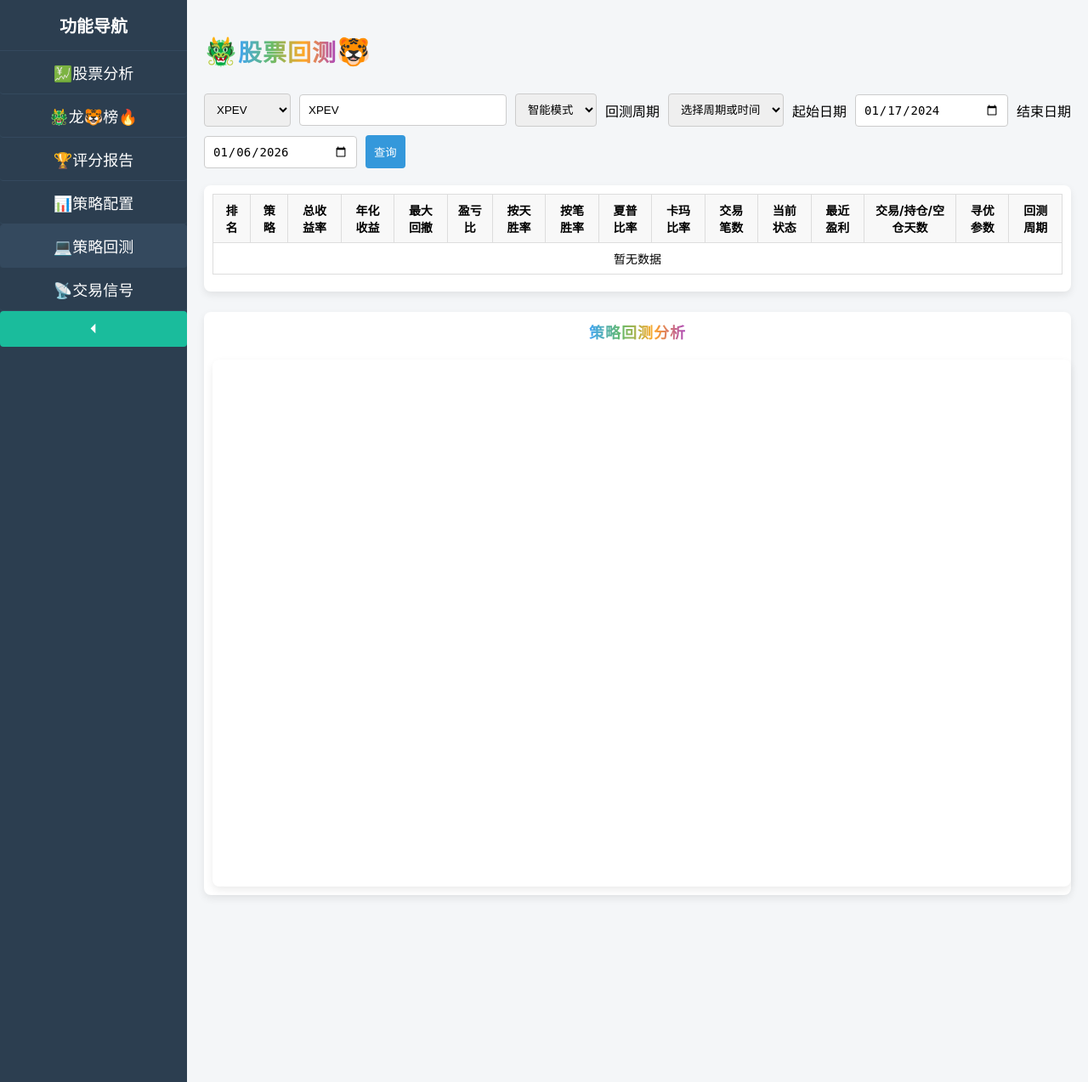
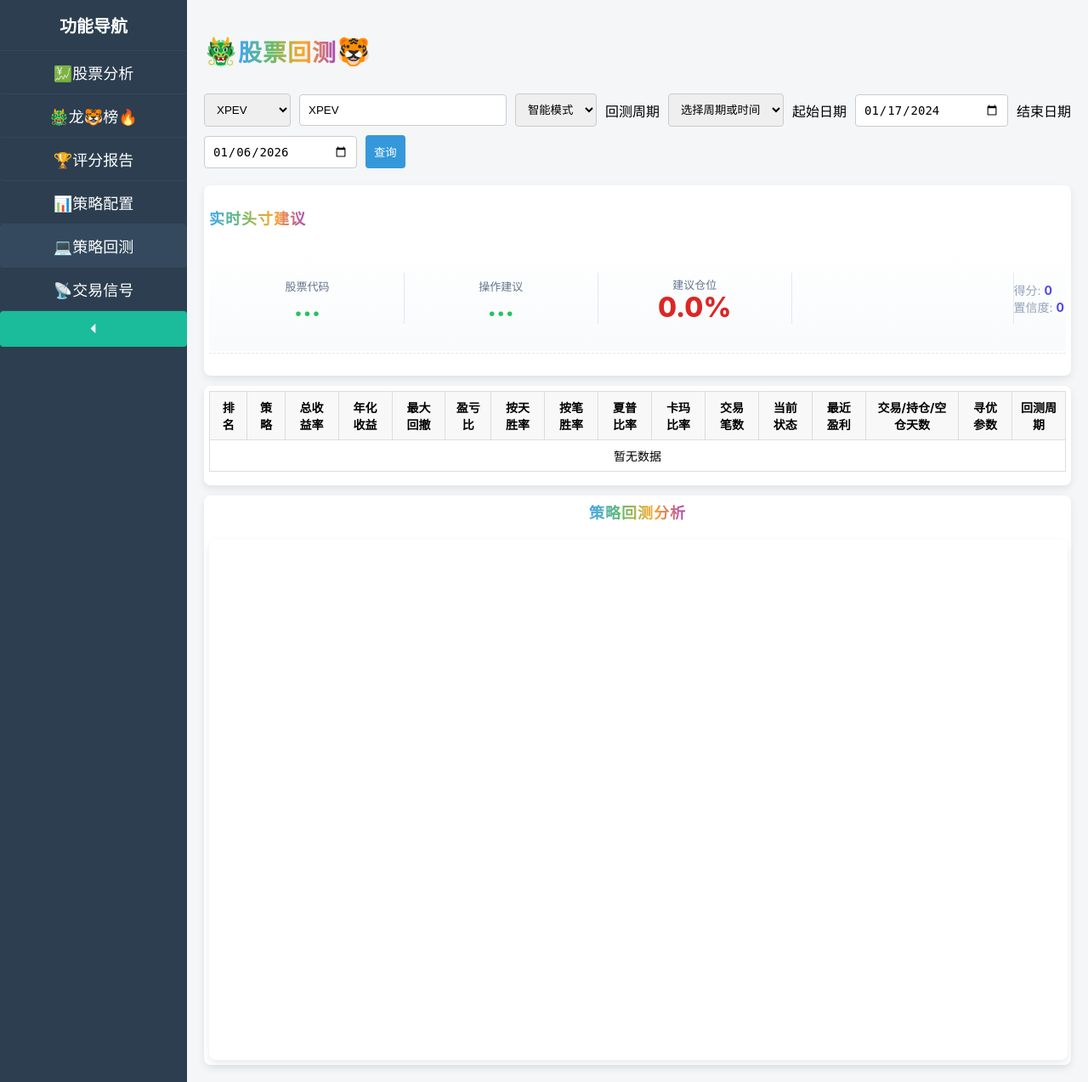
Before and after one commit to btbujiangjun/abcquant, a FastAPI app: page /backtest in a window 1280 px wide. Shown: the whole page at 85% size. Run offline with FastAPI, Linux system fonts and the light colour scheme; data that the repository does not hold is empty; parts of the project's set-up code (start-up, migrations or seed data) failed here and were passed over.

Commit message:
release runtime backtest

```diff
--- a/static/backtest.js
+++ b/static/backtest.js
@@ -34,6 +34,26 @@ async function doBacktest(symbol=null){
     sym=sym.toUpperCase();
     if(!sym){alert('请输入或选择股票代码'); return;} currentSymbol=sym;
     await updateBacktest(sym);
+}
+
+function renderReport(symbol, report){
+    $('#kellySymbol').html(`<a href="/?symbol=${symbol}">${symbol}</a>`)
+    $('#kellyOps').text(report.signal);
+    $('#kellyPos').text((report.suggested_position * 100).toFixed(1) + "%");
+    $('#kellyScore').text(report.signal_score.toFixed(2));
+    $('#kellyConfience').text(report.confidence_score);
+    const opsEl = $('#kellyOps');
+    const posEl = $('#kellyPos');
+    if (opsEl.text() === 'BUY' || opsEl.text() === 'STRONG_BUY') {
+        opsEl.addClass('text-buy').removeClass('text-sell');
+        posEl.addClass('text-buy').removeClass('text-sell');
+    } else {
+        opsEl.addClass('text-sell').removeClass('text-buy');
+        posEl.addClass('text-sell').removeClass('text-buy');
+    }
+
+    $('#kellyInterpretation').html(report.action_guide +'<br>'+ report.logic_interpretation);
+    UI.drawKellyGauge("gaugeCanvas", report.suggested_position);
 }
 
 function render(tableBodyId, data) {
@@ -115,8 +135,11 @@ async function updateBacktest(symbol) {
         const response = await fetch(`/backtest/${symbol}?start=${start}&end=${end}&mode=${mode}`);
         if (!response.ok) throw new Error("请求失败");
         let res = await response.json();
+        console.log(res)
         if (typeof res === 'string') { res = JSON.parse(res);}
         const actualDates = res.dates;
+        renderReport(symbol, res.report)
+
         const strategies = res.strategies || [];
         const seriesList = [];
 
--- a/templates/backtest.html
+++ b/templates/backtest.html
@@ -1,10 +1,13 @@
 {% extends "base.html" %}
 {% block content %}
 <script src="https://cdn.jsdelivr.net/npm/echarts@5.4.3/dist/echarts.min.js"></script>
+<script src="https://code.jquery.com/jquery-3.7.0.min.js"></script>
+<script src="static/ui.js"></script>
 <style>
 #backtest-container { width: 99%; height: 600px; margin-top: 20px; }
-  .section {background: white;border-radius: 8px;box-shadow: 0 4px 10px rgba(0,0,0,0.08);padding: 10px;}
-  .section-grid {display: grid;grid-template-columns: repeat(auto-fill, minmax(98%, 1fr));gap: 24px;}
+.section {background: white;border-radius: 8px;box-shadow: 0 4px 10px rgba(0,0,0,0.08);padding: 6px;}
+.section-grid {display: grid;grid-template-columns: repeat(auto-fill, minmax(98%, 1fr));gap: 12px;}
+.section-header {display: flex;justify-content: space-between;align-items: center;margin-bottom: 2px;}
 table {width: 100%;border-collapse: collapse;margin-bottom: 10px;font-size: 14px;}
 th, td {padding: 8px 10px;border: 1px solid #ddd;text-align: center;}
 th {background-color: #f8f8f8;}
@@ -15,6 +18,73 @@
     margin-bottom: 30px;
     width: 100%;
 }
+/* 核心容器：水平并排 */
+.pos-header-grid {
+    display: flex;
+    justify-content: space-around;
+    align-items: center;
+    padding: 2px 2px;
+    background: linear-gradient(to bottom, #ffffff, #f8fafc);
+    border-radius: 4px;
+    margin-bottom: 2px;
+}
+/* 垂直分割线 */
+.pos-divider {
+    width: 1px;
+    height: 60px;
+    background: #e2e8f0;
+}
+/* 核心块布局 */
+.pos-block {
+    flex: 1;
+    text-align: center;
+}
+.pos-label {
+    font-size: 13px;
+    color: #64748b;
+    margin-bottom: 2px;
+    font-weight: 500;
+}
+
+/* 大尺寸数值 */
+.pos-val-ops { font-size: 28px; font-weight: 900; line-height: 1; }
+.pos-val-num { font-size: 32px; font-weight: 800; line-height: 1; }
+
+/* 弱化后的底部数据栏 */
+.pos-footer-metrics {
+    display: flex;
+    justify-content: center;
+    gap: 5px;
+    padding: 5px 0;
+    font-size: 14px;
+    color: #94a3b8;
+}
+.pos-footer-metrics b { color: #4f46e5; }
+#gaugeCanvas {
+    display: block;   /* 必须转为块级 */
+    margin: 0 auto;  /* 水平居中 */
+}
+.pos-status-hint {
+    display: flex;
+    justify-content: center;
+    gap: 15px;
+    padding: 10px 0;
+    border-top: 1px dashed #e2e8f0;
+    font-size: 14px;
+    color: #0f172a;
+}
+.text-buy { color: #22c55e; }
+.text-sell { color: #dc2626; }
+a {
+    color: #111827;
+    text-decoration: none;
+    transition: color 0.2s ease;
+}
+a:hover {
+    color: var(--accent);
+    text-decoration: none;
+}
+
 </style>
 <h1>🐲<span class="gradient-h1-title">股票回测</span>🐯</h1>
 <div class="toolbar">
@@ -41,6 +111,34 @@
   <button onclick="doBacktest()">查询</button>
 </div>
 <div class="section-grid">
+  <div class="section">
+    <div class="section-header">
+        <h3><span class="gradient-title">实时头寸建议</span></h3>
+    </div>
+    <div class="pos-header-grid">
+        <div class="pos-block">
+            <div class="pos-label">股票代码</div>
+            <div id="kellySymbol" class="pos-val-ops text-buy">...</div>
+        </div>
+        <div class="pos-divider"></div>
+        <div class="pos-block">
+            <div class="pos-label">操作建议</div>
+            <div id="kellyOps" class="pos-val-ops text-buy">...</div>
+        </div>
+        <div class="pos-divider"></div>
+        <div class="pos-block">
+            <div class="pos-label">建议仓位</div>
+            <div id="kellyPos" class="pos-val-num text-sell">0.0%</div>
+        </div>
+        <div class="pos-divider"></div>
+        <canvas id="gaugeCanvas" width="260" height="120" style="opacity: 0.8;"></canvas>
+        <div class="pos-divider"></div>
+        <div class="pos-footer-metrics">
+            <span>得分: <b id="kellyScore">0</b><br>置信度: <b id="kellyConfience">0</b></span>
+        </div>
+    </div>
+    <div id="kellyInterpretation" class="pos-status-hint"></div>
+  </div>
   <div class="section">
     <table>
       <thead><tr>
--- a/web.py
+++ b/web.py
@@ -36,7 +36,6 @@ app.mount("/static", StaticFiles(directory="static"), name="static")
 # ===================
 @app.get("/", response_class=HTMLResponse)
 def get_index(request: Request):
-    """返回前端页面"""
     return templates.TemplateResponse("stock.html", {"request": request, "page":"stock", "title":"💹股票分析 - LLM K线系"})
 
 @app.get("/dragon")
@@ -180,6 +179,7 @@ async def backtest(symbol:str, start:str, end:str, online:str="ai"):
         metrics["start_date"], metrics["end_date"] = df.iloc[0]['date'], df.iloc[-1]['date']
         summary_data.append(metrics)
     json_obj["summary_data"] = sorted(summary_data, key=lambda x: x['total_return'], reverse=True)
+    json_obj["report"] = report
     return json.dumps(to_jsonable(json_obj), ensure_ascii=False)
 
 # ===================
@@ -187,7 +187,6 @@ async def backtest(symbol:str, start:str, end:str, online:str="ai"):
 # ===================
 @app.get("/stocks")
 def get_critical_stocks():
-    """获取股票列表"""
     return [{"symbol": symbol, "name": symbol} for symbol in CRITICAL_STOCKS_US]
 
 @app.get("/klines/{symbol}")
```
Also changed, not shown: static/tradesignal.js (+0 -7 lines), templates/tradesignal.html (+4 -3 lines). Lines whose indentation alone changed are shown as unchanged.
